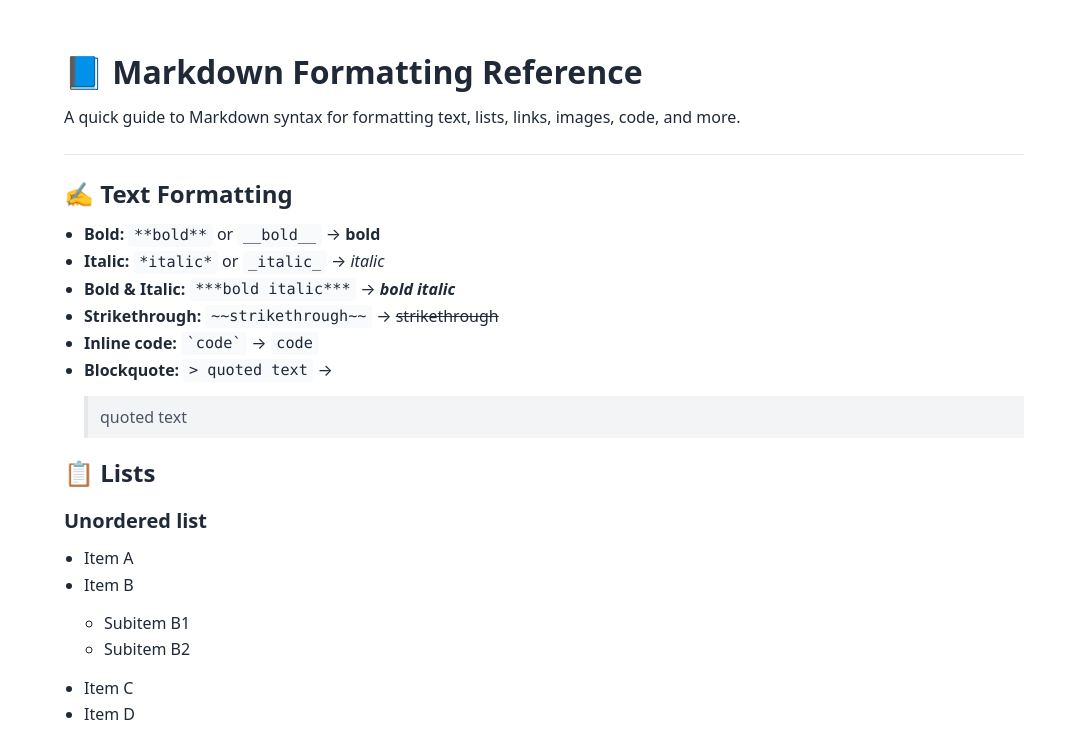
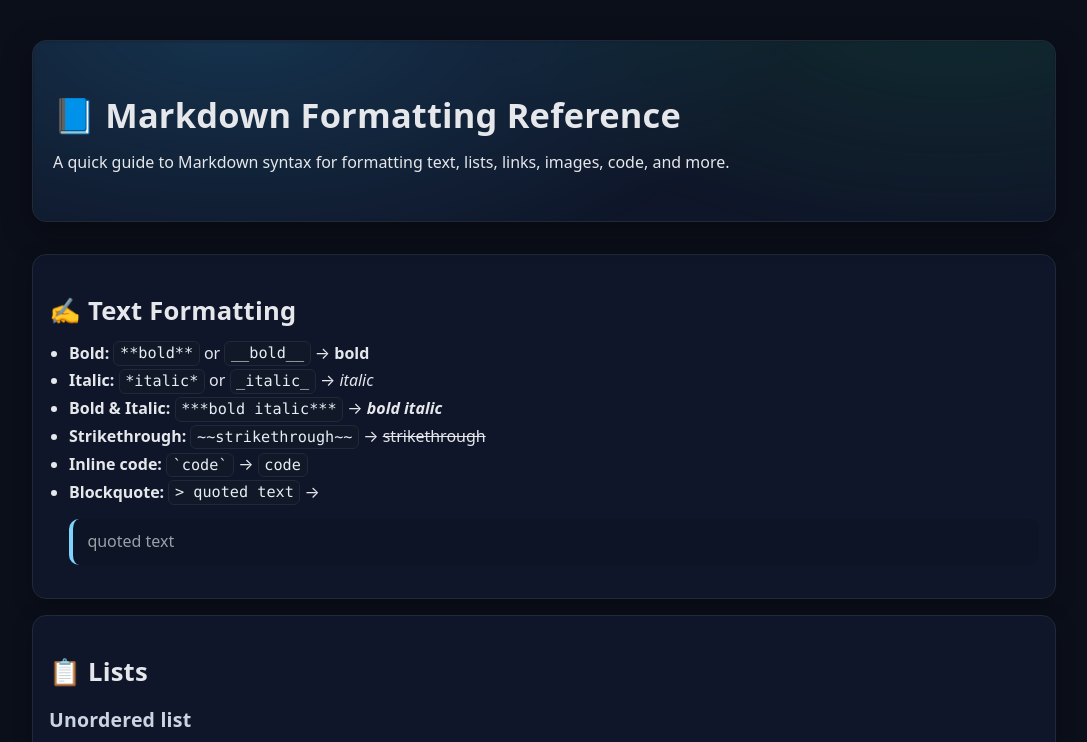
Before and after one commit to NoahDomingues/Markdown-Reference, a plain HTML site: page docs/index.html in a window 1280 px wide. Shown: the top 742 px of the page, without its empty margins (96-1183 px from the left). Drawn offline with Linux system fonts and the light colour scheme.

Commit message:
Enhance dark theme styles and layout adjustments
Updated styles for dark theme, adjusted margins, paddings, and border radii.

```diff
--- a/docs/index.html
+++ b/docs/index.html
@@ -5,21 +5,34 @@
   <title>📘 Markdown Formatting Reference</title>
   <meta name="viewport" content="width=device-width, initial-scale=1">
   <meta name="description" content="A quick guide to Markdown syntax for formatting text, lists, links, images, code, tables, and callouts.">
+  <meta name="color-scheme" content="dark">
   <style>
     :root {
-      --bg: #ffffff;
-      --text: #1f2937;
-      --muted: #4b5563;
-      --border: #e5e7eb;
-      --code-bg: #f8fafc;
-      --accent: #2563eb;
-      --blockquote: #f3f4f6;
-      --table-stripe: #fafafa;
-      --callout-note: #eaf2ff;
-      --callout-important: #fff4e5;
-      --callout-warning: #fff0f0;
-      --callout-tip: #e9fbef;
-      --callout-caution: #fff7e6;
+      /* Dark theme palette */
+      --bg: #0b0f1a;           /* page background */
+      --panel: #0f1629;        /* container background */
+      --text: #e5e7eb;         /* primary text */
+      --muted: #9aa0a6;        /* secondary text */
+      --border: #1f2937;       /* borders/dividers */
+      --code-bg: #111827;      /* code blocks */
+      --accent: #7dd3fc;       /* links & accents (cyan-300) */
+      --accent-strong: #38bdf8;/* hover accent (cyan-400) */
+      --blockquote: #0d1426;   /* blockquote background */
+      --table-stripe: #0c1324; /* striped rows */
+
+      /* Callouts (dark-friendly) */
+      --callout-note: rgba(125, 211, 252, 0.08);
+      --callout-important: rgba(251, 191, 36, 0.10);
+      --callout-warning: rgba(248, 113, 113, 0.10);
+      --callout-tip: rgba(34, 197, 94, 0.10);
+      --callout-caution: rgba(234, 179, 8, 0.10);
+
+      /* Shadows & radius */
+      --radius: 14px;
+      --shadow: 0 10px 30px rgba(0,0,0,0.35);
+      --shadow-soft: 0 6px 20px rgba(0,0,0,0.25);
+      --header-gradient: radial-gradient(1000px 500px at 20% -10%, rgba(56, 189, 248, 0.18), transparent 55%),
+                         radial-gradient(800px 400px at 90% -20%, rgba(34, 197, 94, 0.12), transparent 60%);
     }
 
     html, body {
@@ -31,33 +44,63 @@
 
     body {
       font-family: ui-sans-serif, system-ui, -apple-system, Segoe UI, Roboto, "Helvetica Neue", Arial, "Noto Sans", "Liberation Sans", sans-serif;
-      line-height: 1.65;
+      line-height: 1.7;
+      -webkit-font-smoothing: antialiased;
+      -moz-osx-font-smoothing: grayscale;
     }
 
     .container {
-      max-width: 960px;
+      max-width: 1024px;
       margin: 0 auto;
-      padding: 2rem 1rem 4rem;
+      padding: 2.5rem 1rem 4rem;
     }
 
     header {
-      margin-bottom: 1.5rem;
-      border-bottom: 1px solid var(--border);
-      padding-bottom: 0.75rem;
+      position: relative;
+      margin: 0 auto 2rem;
+      padding: 2rem 1.25rem;
+      border: 1px solid var(--border);
+      border-radius: var(--radius);
+      background: var(--panel);
+      box-shadow: var(--shadow);
+      overflow: hidden;
+    }
+    header::before {
+      content: "";
+      position: absolute;
+      inset: -1px;
+      background: var(--header-gradient);
+      pointer-events: none;
+      z-index: 0;
+      filter: blur(2px);
+    }
+    header h1, header p {
+      position: relative;
+      z-index: 1;
     }
 
     h1, h2, h3, h4, h5, h6 {
       color: var(--text);
       line-height: 1.25;
-      margin: 1.25rem 0 0.5rem;
+      margin: 1.25rem 0 0.6rem;
+      letter-spacing: 0.2px;
+    }
+    h1 { font-size: 2.15rem; }
+    h2 { font-size: 1.6rem; }
+    h3 { font-size: 1.22rem; color: #cbd5e1; }
+
+    p, ul, ol {
+      margin: 0.8rem 0;
+      color: var(--text);
     }
 
-    h1 { font-size: 2rem; }
-    h2 { font-size: 1.5rem; }
-    h3 { font-size: 1.25rem; }
-
-    p, ul, ol {
-      margin: 0.75rem 0;
+    section {
+      background: var(--panel);
+      border: 1px solid var(--border);
+      border-radius: var(--radius);
+      padding: 1.25rem 1rem;
+      margin: 1rem 0;
+      box-shadow: var(--shadow-soft);
     }
 
     ul, ol {
@@ -67,13 +110,17 @@
     a {
       color: var(--accent);
       text-decoration: none;
+      text-underline-offset: 2px;
+      transition: color 150ms ease, text-decoration-color 150ms ease;
     }
-    a:hover { text-decoration: underline; }
+    a:hover { color: var(--accent-strong); text-decoration: underline; }
 
     code {
       background: var(--code-bg);
+      color: #e6edf3;
       padding: 0.15rem 0.35rem;
-      border-radius: 4px;
+      border-radius: 6px;
+      border: 1px solid var(--border);
       font-family: ui-monospace, SFMono-Regular, Menlo, Monaco, Consolas, "Liberation Mono", "Courier New", monospace;
       font-size: 0.95em;
     }
@@ -82,9 +129,10 @@
       background: var(--code-bg);
       border: 1px solid var(--border);
       padding: 1rem;
-      border-radius: 8px;
+      border-radius: 10px;
       overflow-x: auto;
       margin: 0.75rem 0 1rem;
+      box-shadow: inset 0 0 0 1px rgba(255,255,255,0.02);
     }
     pre code {
       background: transparent;
@@ -94,10 +142,11 @@
 
     blockquote {
       background: var(--blockquote);
-      border-left: 4px solid var(--border);
+      border-left: 4px solid var(--accent);
       margin: 0.75rem 0;
-      padding: 0.5rem 0.75rem;
+      padding: 0.6rem 0.9rem;
       color: var(--muted);
+      border-radius: 10px;
     }
 
     table {
@@ -105,16 +154,18 @@
       width: 100%;
       margin: 1rem 0;
       border: 1px solid var(--border);
-      border-radius: 8px;
+      border-radius: 10px;
       overflow: hidden;
+      background: #0c1324;
     }
     th, td {
       border-bottom: 1px solid var(--border);
       padding: 0.6rem 0.75rem;
       text-align: left;
+      color: var(--text);
     }
     thead th {
-      background: #f6f8fa;
+      background: #0a1222;
       font-weight: 600;
     }
     tbody tr:nth-child(odd) {
@@ -124,14 +175,19 @@
     details {
       margin: 0.75rem 0;
       border: 1px solid var(--border);
-      border-radius: 8px;
-      background: #fafafa;
+      border-radius: 10px;
+      background: #0c152b;
       padding: 0.5rem 0.75rem;
     }
     details > summary {
       cursor: pointer;
       font-weight: 600;
       color: var(--text);
+      list-style: none;
+    }
+    details > summary::marker { display: none; }
+    details[open] {
+      box-shadow: var(--shadow-soft);
     }
 
     .task-list {
@@ -139,10 +195,15 @@
       padding-left: 0;
     }
     .task-list li {
-      margin: 0.3rem 0;
+      margin: 0.35rem 0;
+      display: flex;
+      align-items: center;
+      gap: 0.45rem;
     }
     .task-list input[type="checkbox"] {
-      margin-right: 0.5rem;
+      accent-color: var(--accent-strong);
+      width: 1rem;
+      height: 1rem;
     }
 
     .callouts {
@@ -150,13 +211,15 @@
     }
     .callout {
       border: 1px solid var(--border);
-      border-radius: 8px;
+      border-radius: 10px;
       padding: 0.75rem 0.9rem;
       margin: 0.75rem 0;
+      backdrop-filter: saturate(110%) blur(0px);
     }
     .callout .title {
       font-weight: 700;
-      margin-bottom: 0.25rem;
+      margin-bottom: 0.35rem;
+      color: #cbd5e1;
     }
     .callout.note       { background: var(--callout-note); }
     .callout.important  { background: var(--callout-important); }
@@ -175,14 +238,24 @@
     /* Small helper badges */
     .badge {
       display: inline-block;
-      font-size: 0.8rem;
+      font-size: 0.78rem;
       color: var(--muted);
       border: 1px solid var(--border);
       border-radius: 999px;
       padding: 0.15rem 0.5rem;
       margin-left: 0.25rem;
-      background: #fbfbfb;
+      background: #0c152b;
     }
+
+    /* Focus styles for accessibility */
+    :focus-visible {
+      outline: 2px solid var(--accent-strong);
+      outline-offset: 2px;
+      border-radius: 8px;
+    }
+
+    /* Smooth scrolling for anchor links */
+    html { scroll-behavior: smooth; }
   </style>
 </head>
 <body>
```
